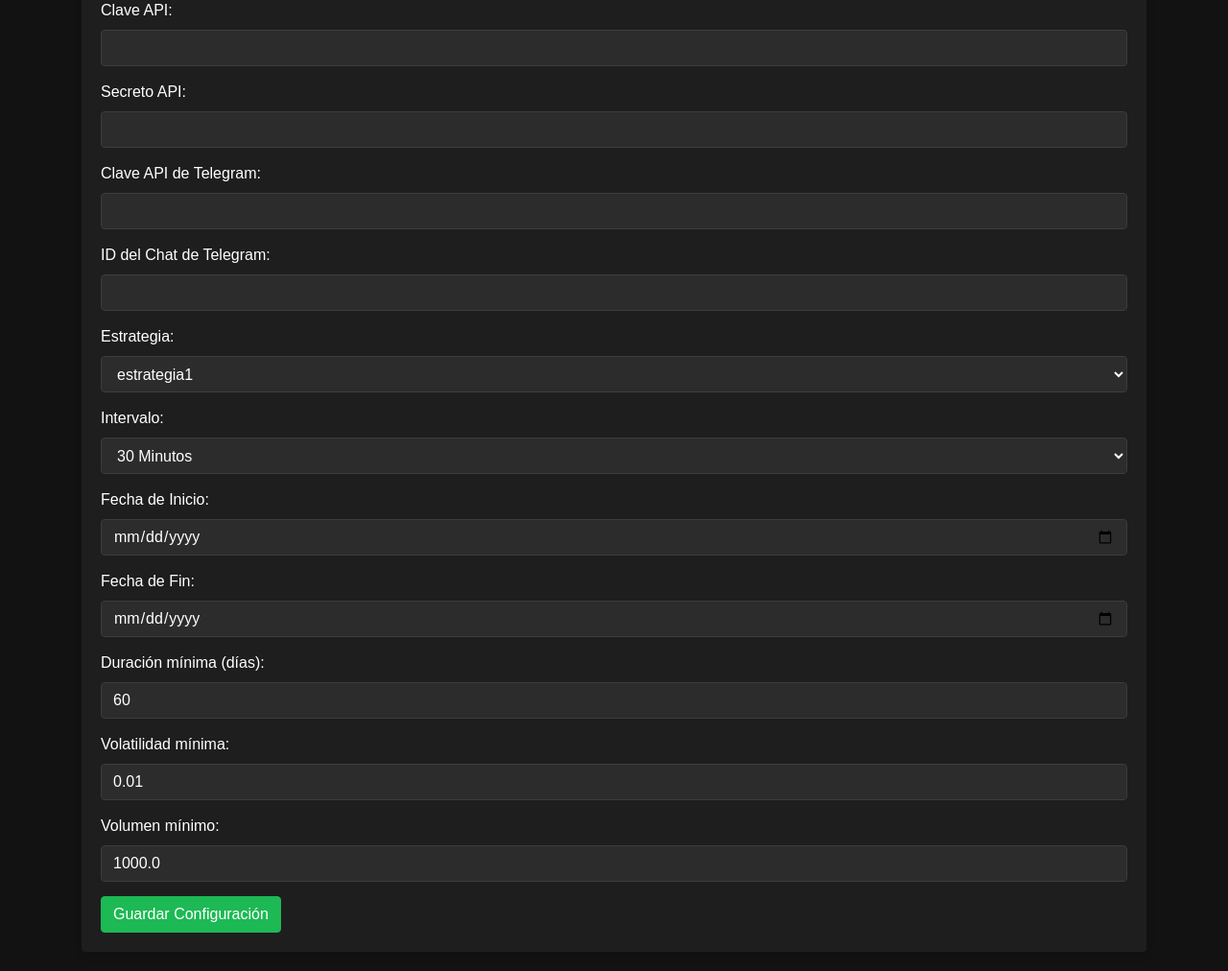
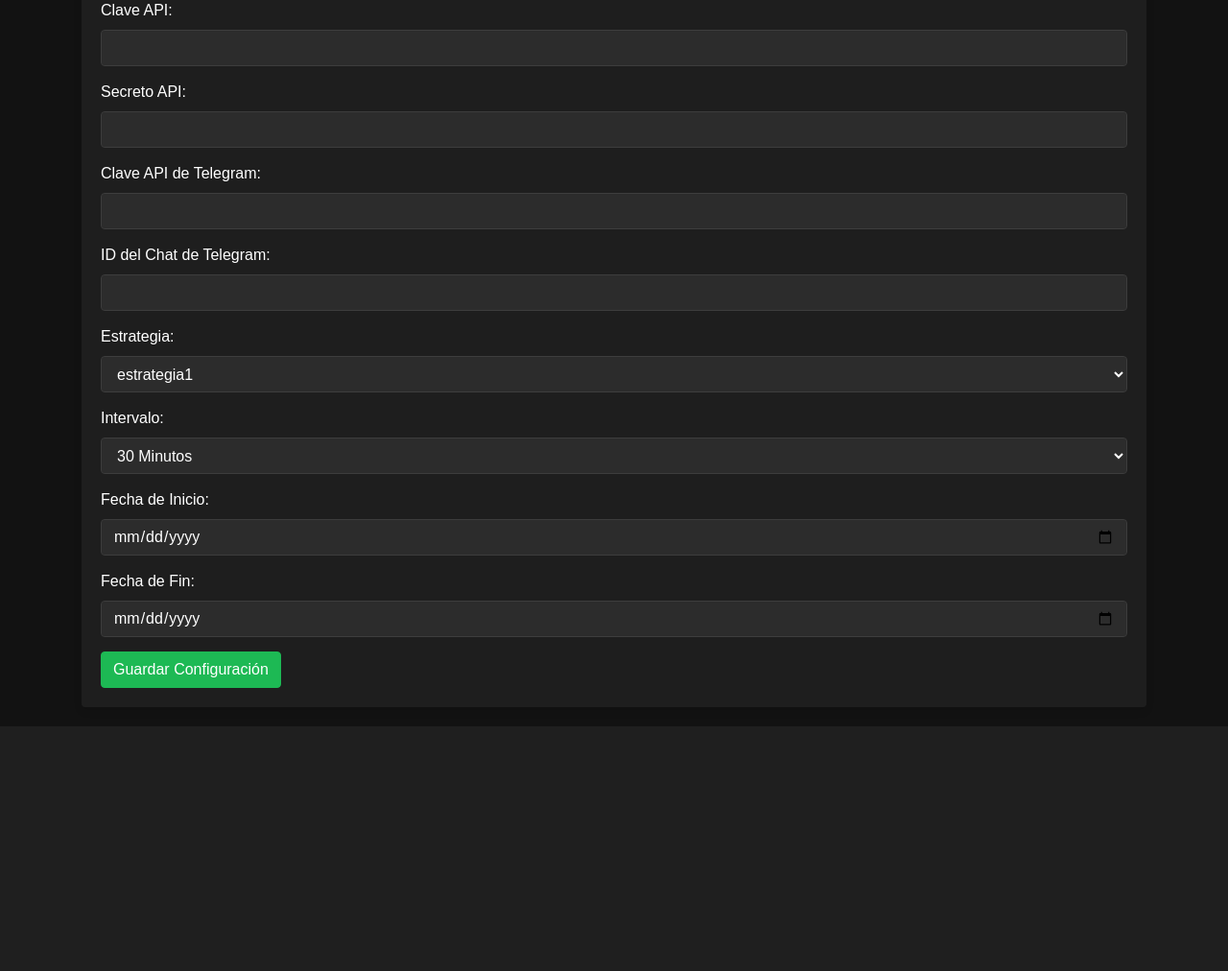
Before and after one commit to bassdeth1/BinaBot---Automated-Trading-Bot, a Flask app: page /configuracion in a window 1280 px wide. Shown: the part 135-1147 px from the top of the page at 96% size. After the commit the page ends 892 px from the top, so only its background shows below. Run offline with Flask 3, Linux system fonts and the light colour scheme; some libraries are stand-ins or nearby versions.

Commit message:
Update configuracion.html

```diff
--- a/templates/configuracion.html
+++ b/templates/configuracion.html
@@ -45,18 +45,6 @@
                 <label for="endDate">Fecha de Fin:</label>
                 <input type="date" class="form-control" id="endDate" name="parameters[end_date]" value="{{ config.parameters.end_date }}">
             </div>
-            <div class="form-group">
-                <label for="minDurationDays">Duración mínima (días):</label>
-                <input type="number" class="form-control" id="minDurationDays" name="filters[min_duration_days]" value="{{ config.filters.min_duration_days }}">
-            </div>
-            <div class="form-group">
-                <label for="minVolatility">Volatilidad mínima:</label>
-                <input type="number" class="form-control" id="minVolatility" name="filters[min_volatility]" value="{{ config.filters.min_volatility }}">
-            </div>
-            <div class="form-group">
-                <label for="minVolume">Volumen mínimo:</label>
-                <input type="number" class="form-control" id="minVolume" name="filters[min_volume]" value="{{ config.filters.min_volume }}">
-            </div>
             <button type="submit" class="btn btn-primary">Guardar Configuración</button>
         </form>
     </div>
```
